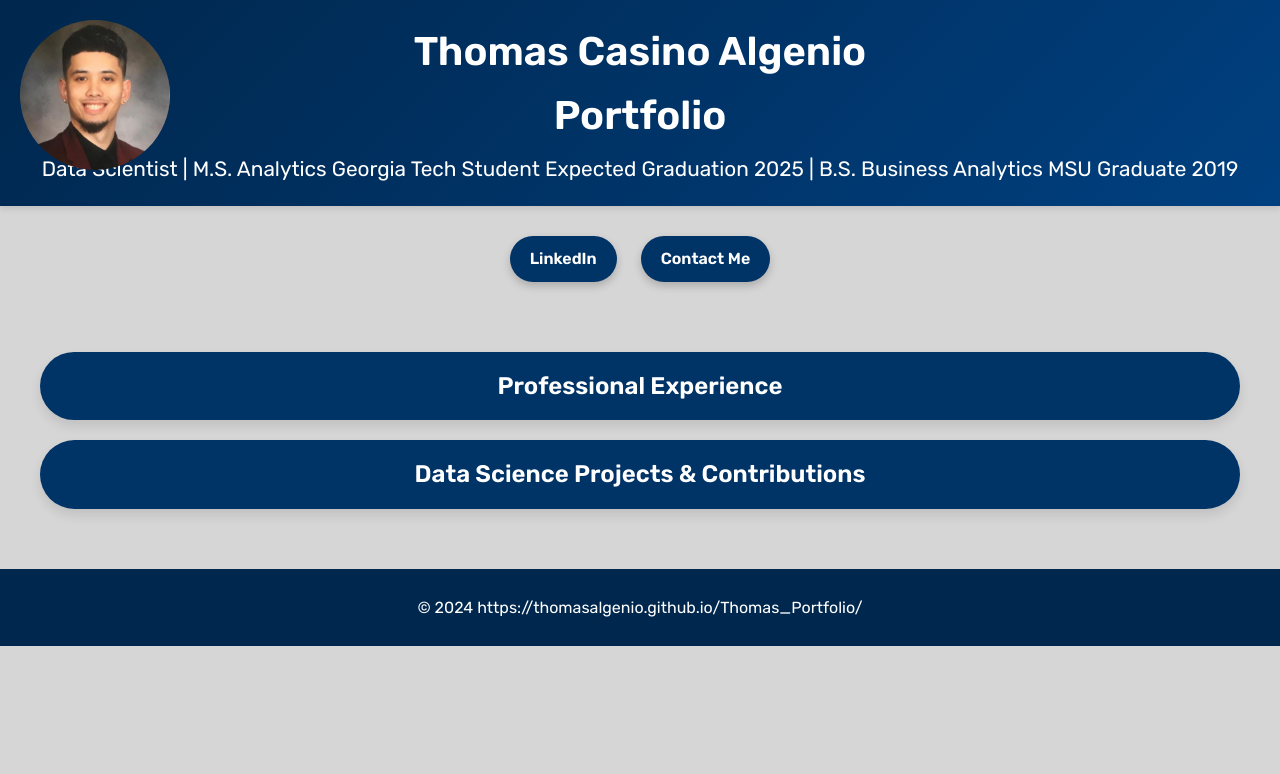
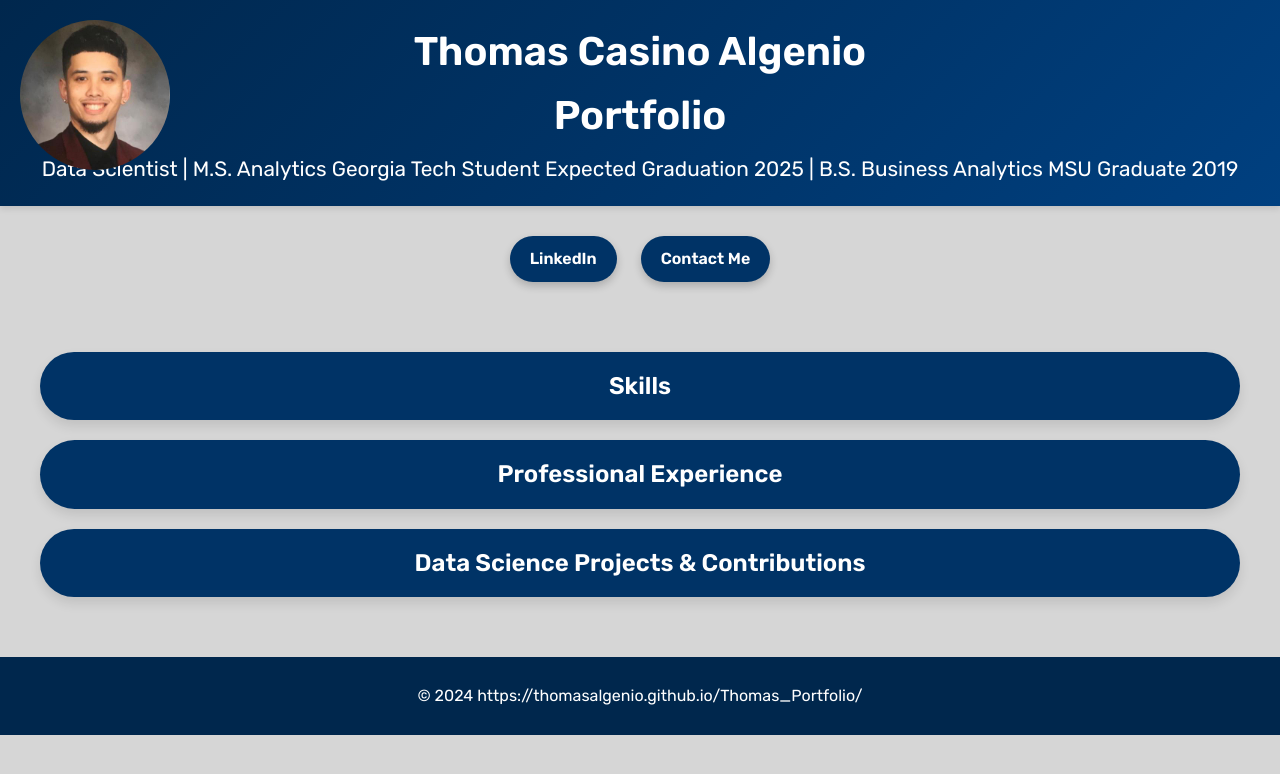
Before and after one commit to thomasalgenio/Thomas_Portfolio, a Jekyll site: the page built from README.md, in a window 1280 px wide. Shown: the top 774 px of the page. Built offline with Jekyll 4.4.1, drawn with Linux system fonts in a browser that asks for light colours; our own code applies the rules of GitHub Pages for plain Markdown files.

Commit message:
Update default.html

```diff
--- a/_layouts/default.html
+++ b/_layouts/default.html
@@ -264,6 +264,32 @@
     </div>
 
     <main>
+      <!-- Skills Bubble -->
+      <div class="bubble-container" onclick="toggleBubble('skills')">
+        <div class="bubble-header">Skills</div>
+        <div id="skills" class="bubble-content">
+          <div class="grid-2-columns">
+            <div class="project-card">
+              <h3>Python</h3>
+              <p>Advanced proficiency in data analysis, visualization, and machine learning applications.</p>
+            </div>
+            <div class="project-card">
+              <h3>R</h3>
+              <p>Experienced in statistical modeling and data manipulation for complex analytics projects.</p>
+            </div>
+            <div class="project-card">
+              <h3>SQL</h3>
+              <p>Strong skills in database management and query optimization across various platforms.</p>
+            </div>
+            <div class="project-card">
+              <h3>Machine Learning</h3>
+              <p>Deep understanding of model training, evaluation, and deployment using modern ML frameworks.</p>
+            </div>
+            <!-- Additional skill cards can be added here -->
+          </div>
+        </div>
+      </div>
+
       <!-- Professional Experience Bubble -->
       <div class="bubble-container" onclick="toggleBubble('experience')">
         <div class="bubble-header">Professional Experience</div>
```
